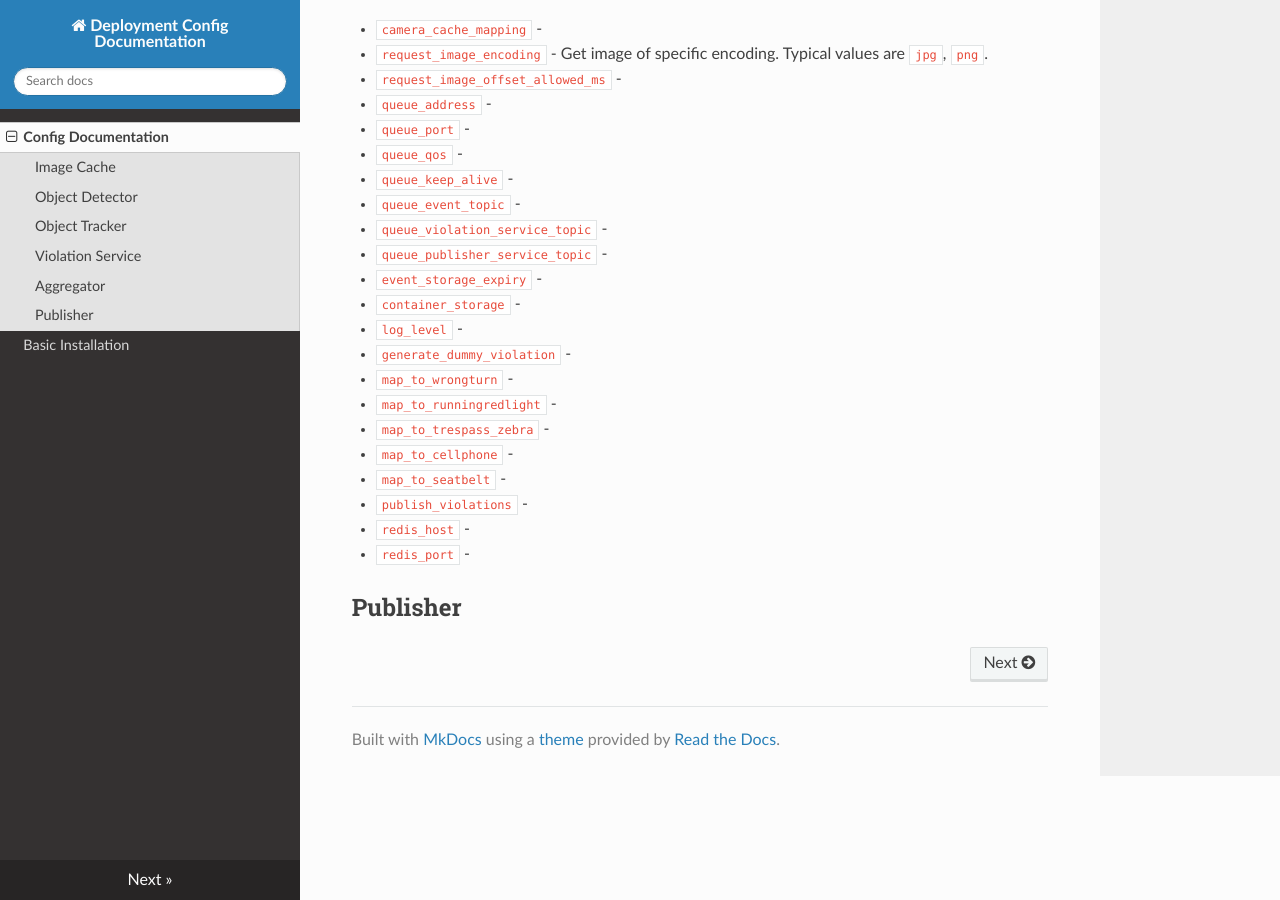
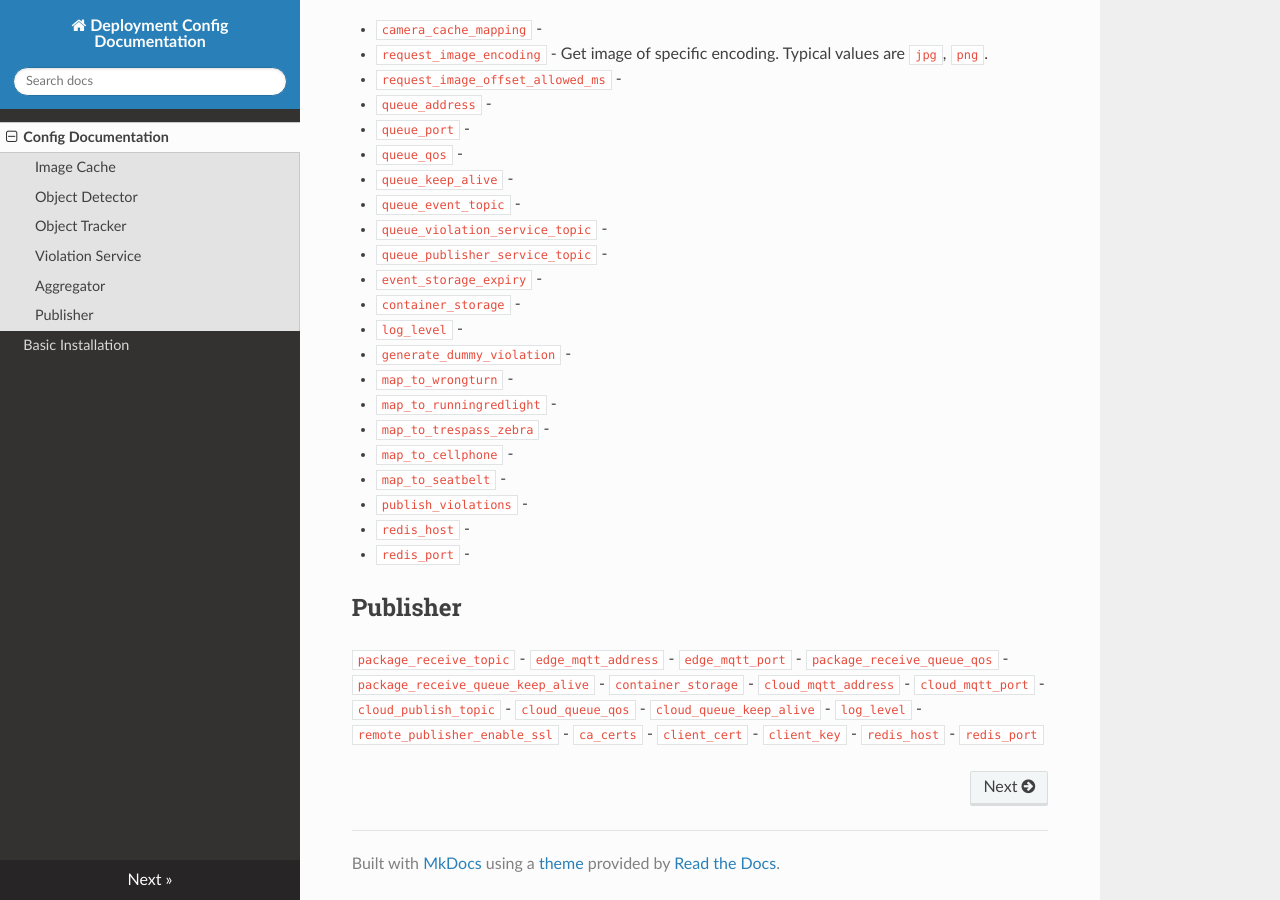
Before and after one commit to hazenai/system-docs, an MkDocs documentation site: the page built from docs/index.md, in a window 1280 px wide and 900 px high, scrolled down 2703 px. Built offline with MkDocs 1.6.1, drawn with Linux system fonts in a browser that asks for light colours; nearby versions of some CDN libraries.

Commit message:
updating publisher docs

```diff
--- a/docs/index.md
+++ b/docs/index.md
@@ -106,3 +106,22 @@
 * `redis_port` -
 
 ## Publisher
+
+`package_receive_topic` -
+`edge_mqtt_address` -
+`edge_mqtt_port` -
+`package_receive_queue_qos` -
+`package_receive_queue_keep_alive` -
+`container_storage` -
+`cloud_mqtt_address` -
+`cloud_mqtt_port` -
+`cloud_publish_topic` -
+`cloud_queue_qos` -
+`cloud_queue_keep_alive` -
+`log_level` -
+`remote_publisher_enable_ssl` -
+`ca_certs` -
+`client_cert` -
+`client_key` -
+`redis_host` -
+`redis_port`
```
